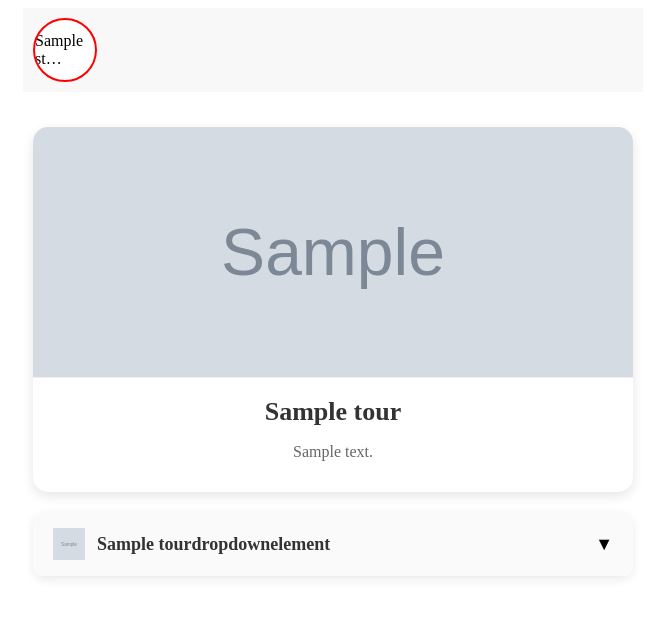
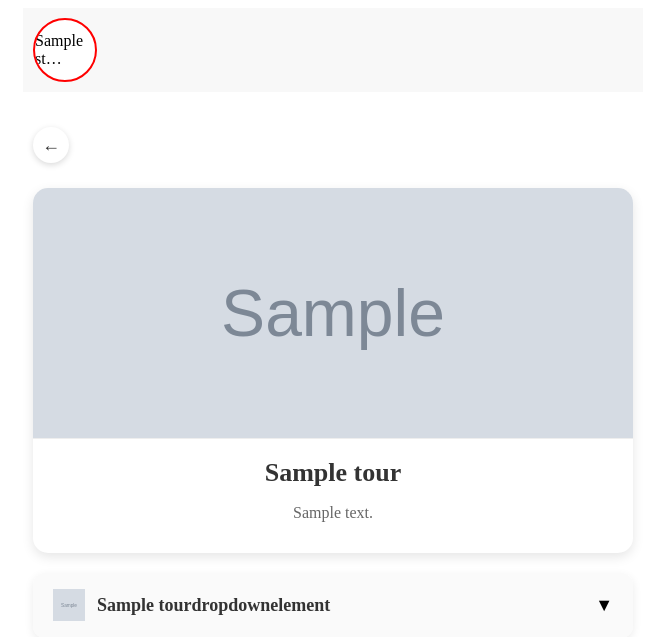
Before and after one commit to Happytwo211/miniapp-LUM, a Django app: page /tour/1 in a window 1280 px wide. Shown: the top 637 px of the page, without its empty margins (307-971 px from the left). Run offline with Django 5.2, Linux system fonts and the light colour scheme; tables that the repository leaves empty hold one stand-in row (values such as "Sample post"); grey boxes marked "Sample" are stand-in pictures.

Commit message:
final tour_detail

```diff
--- a/LUM/miniapp/static/miniapp/css/tour_detail.css
+++ b/LUM/miniapp/static/miniapp/css/tour_detail.css
@@ -1,12 +1,43 @@
 /* ====== Стили страницы экскурсии ====== */
 
 .tour-detail-container {
-    max-width: 600px; /* 🔥 теперь совпадает со stories */
+    max-width: 600px; /* 🔥 совпадает со stories */
     margin: 20px auto;
     padding: 15px;
     display: flex;
     flex-direction: column;
     gap: 20px;
+}
+
+/* 🔙 Кнопка назад */
+.back-button {
+    align-self: flex-start; /* выравнивание по левому краю */
+    background: #fff;
+    border-radius: 50%;
+    width: 36px;
+    height: 36px;
+    display: flex;
+    align-items: center;
+    justify-content: center;
+    box-shadow: 0 2px 6px rgba(0,0,0,0.15);
+    cursor: pointer;
+    transition: background 0.2s ease, color 0.2s ease, transform 0.1s ease;
+    border: none;
+    font-size: 18px;
+    font-weight: bold;
+    color: #333;
+    margin-bottom: 5px; /* 🔥 немного отступа от блока */
+}
+
+.back-button:hover {
+    background: #f0f0f0;
+    color: #d62828; /* 🔴 стрелочка становится красной */
+}
+
+.back-button:active {
+    background: #e0e0e0;
+    color: #d62828;
+    transform: scale(0.95);
 }
 
 /* Заголовок экскурсии */
--- a/LUM/miniapp/static/miniapp/js/tour_detail.js
+++ b/LUM/miniapp/static/miniapp/js/tour_detail.js
@@ -12,3 +12,12 @@ function toggleElement(header) {
         content.style.display = "block";
     }
 }
+
+// 🔙 Функция возврата
+function handleBack() {
+    if (document.referrer) {
+        history.back();
+    } else {
+        window.location.href = "/tours/"; // замени на свой url
+    }
+}
--- a/LUM/miniapp/templates/tour_detail.html
+++ b/LUM/miniapp/templates/tour_detail.html
@@ -6,6 +6,9 @@
 <script src="{% static 'miniapp/js/tour_detail.js' %}" defer></script>
 
 <div class="tour-detail-container">
+    <!-- 🔙 Кнопка назад -->
+    <button class="back-button" onclick="window.history.back()">&#8592;</button>
+
     <!-- Верхний блок: картинка и название -->
     <div class="tour-header">
         {% if tour.tour_img %}
```
Also changed, not shown: LUM/miniapp/templates/tours_list.html (+11 -1 lines).
